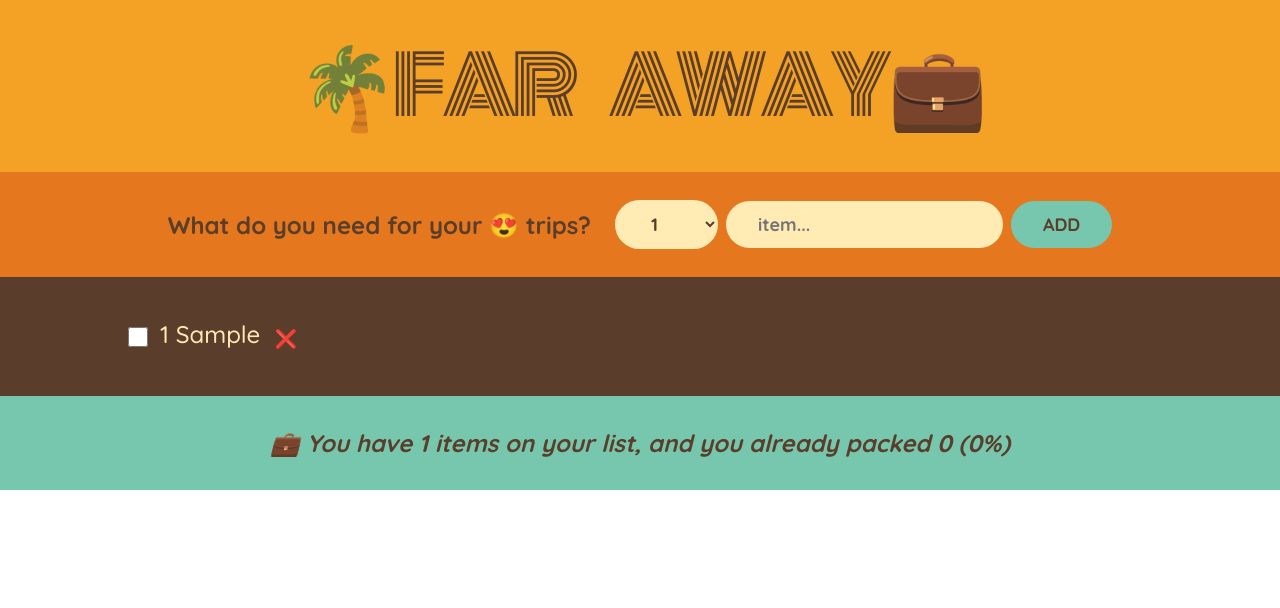
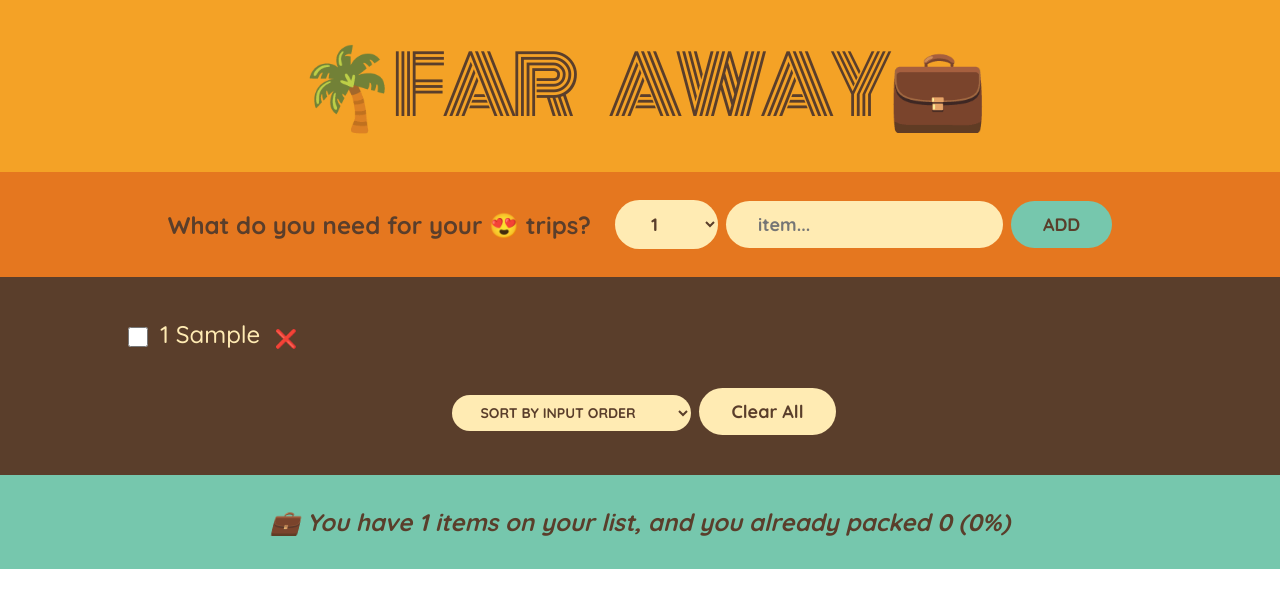
Before and after one commit to itsmeeSanj/travel-list, a React (Create React App) app: page / in a window 1280 px wide. Both pictures are taken after typing "Sample" into the empty fields and a click on the button "ADD". Shown: the top 608 px of the page. Built offline with nearby package versions, Linux system fonts and the light colour scheme.

Commit message:
add:component seperation

```diff
--- a/src/App.js
+++ b/src/App.js
@@ -1,4 +1,8 @@
 import React from "react";
+import { Logo } from "./components/Logo";
+import { Form } from "./components/Form";
+import { PackingList } from "./components/PackingList";
+import { Stats } from "./components/Stats";
 // import FlashCard from "./components/FlashCard";
 
 export default function App() {
@@ -20,6 +24,14 @@
     );
   };
 
+  const handleClearList = () => {
+    const confirmed = window.confirm(
+      "Are you sure you want to delete all the items?"
+    );
+
+    confirmed && setItems([]);
+  };
+
   return (
     <>
       <Logo />
@@ -28,6 +40,7 @@
         initialItems={items}
         onToogleItems={handleToggleItems}
         onDeleteItem={handleDeleteItems}
+        onClearList={handleClearList}
       />
       <Stats items={items} />
 
@@ -38,116 +51,3 @@
     </>
   );
 }
-
-function Logo() {
-  return <h1>🌴Far Away💼</h1>;
-}
-
-function Form({ onAddItems }) {
-  const [quantity, setQuantity] = React.useState(1);
-  const [description, setDescription] = React.useState("");
-
-  const formSubmit = (value) => {
-    value.preventDefault();
-
-    if (!description) return;
-
-    const newItem = {
-      description,
-      quantity,
-      packed: false,
-      id: Date.now(),
-    };
-
-    onAddItems(newItem); //added items
-
-    setDescription("");
-    setQuantity(1);
-  };
-
-  return (
-    <form className='add-form' onSubmit={formSubmit}>
-      <h3>What do you need for your 😍 trips? </h3>
-
-      <select
-        value={quantity}
-        onChange={(e) => {
-          setQuantity(e.target.value);
-        }}
-      >
-        {Array.from({ length: 10 }, (_, i) => i + 1).map((num) => (
-          <option value={num} key={num}>
-            {num}
-          </option>
-        ))}
-      </select>
-
-      <input
-        type='text'
-        placeholder='item...'
-        // name="tripName"
-        value={description}
-        onChange={(e) => setDescription(e.target.value)}
-      />
-
-      <button>Add</button>
-    </form>
-  );
-}
-
-function PackingList({ initialItems, onDeleteItem, onToogleItems }) {
-  return (
-    <div className='list'>
-      <ul>
-        {initialItems.map((item, index) => {
-          return (
-            <li key={index}>
-              <input
-                type='checkbox'
-                value={item?.packed}
-                onChange={() => {
-                  onToogleItems(item?.id);
-                }}
-              />
-              <label
-                for={item?.description}
-                style={
-                  item?.packed
-                    ? { textDecoration: "line-through" }
-                    : { textDecoration: "none" }
-                }
-              >
-                {" "}
-                {item?.quantity} {item?.description}{" "}
-                <button onClick={() => onDeleteItem(item?.id)}>❌</button>
-              </label>
-            </li>
-          );
-        })}
-      </ul>
-
-      {/* <Items /> */}
-    </div>
-  );
-}
-
-// function Items() {
-//   return <div>logo</div>;
-// }
-
-function Stats({ items }) {
-  const numItems = items.length;
-  const numPacked = items.filter((item) => item.packed).length;
-  const percentage = Math.round((numPacked / numItems) * 100);
-  return (
-    <footer className='stats'>
-      <em>
-        {percentage === 100
-          ? "You got everything! Ready to go ✈️"
-          : `💼 You have ${numItems} items on your list, and you already packed
-        ${numPacked}
-        (${percentage}%)`}
-      </em>
-    </footer>
-  );
-}
--- /dev/null
+++ b/src/components/Form.js
@@ -0,0 +1,53 @@
+import React from "react";
+
+export function Form({ onAddItems }) {
+  const [quantity, setQuantity] = React.useState(1);
+  const [description, setDescription] = React.useState("");
+
+  const formSubmit = (value) => {
+    value.preventDefault();
+
+    if (!description) return;
+
+    const newItem = {
+      description,
+      quantity,
+      packed: false,
+      id: Date.now(),
+    };
+
+    onAddItems(newItem); //added items
+
+    setDescription("");
+    setQuantity(1);
+  };
+
+  return (
+    <form className='add-form' onSubmit={formSubmit}>
+      <h3>What do you need for your 😍 trips? </h3>
+
+      <select
+        value={quantity}
+        onChange={(e) => {
+          setQuantity(e.target.value);
+        }}
+      >
+        {Array.from({ length: 10 }, (_, i) => i + 1).map((num) => (
+          <option value={num} key={num}>
+            {num}
+          </option>
+        ))}
+      </select>
+
+      <input
+        type='text'
+        placeholder='item...'
+        // name="tripName"
+        value={description}
+        onChange={(e) => setDescription(e.target.value)}
+      />
+
+      <button>Add</button>
+    </form>
+  );
+}
--- /dev/null
+++ b/src/components/Logo.js
@@ -0,0 +1,3 @@
+export function Logo() {
+  return <h1>🌴Far Away💼</h1>;
+}
--- /dev/null
+++ b/src/components/PackingList.js
@@ -0,0 +1,64 @@
+import React from "react";
+
+export function PackingList({
+  initialItems,
+  onDeleteItem,
+  onToogleItems,
+  onClearList,
+}) {
+  const [sortBy, setSortBy] = React.useState("input");
+
+  let sortedItems;
+
+  if (sortBy === "input") sortedItems = initialItems;
+
+  if (sortBy === "description")
+    sortedItems = initialItems
+      .slice()
+      .sort((a, b) => a.description.localeCompare(b.description));
+
+  if (sortBy === "packed")
+    sortedItems = initialItems
+      .slice()
+      .sort((a, b) => Number(a.packed) - Number(b.packed));
+
+  return (
+    <div className='list'>
+      <ul>
+        {sortedItems.map((item) => {
+          return (
+            <li key={item?.id}>
+              <input
+                type='checkbox'
+                value={item?.packed}
+                onChange={() => onToogleItems(item?.id)}
+              />
+              <label
+                htmlFor={item?.description}
+                style={
+                  item?.packed
+                    ? { textDecoration: "line-through" }
+                    : { textDecoration: "none" }
+                }
+              >
+                {item?.quantity} {item?.description}{" "}
+                <button onClick={() => onDeleteItem(item?.id)}>❌</button>
+              </label>
+            </li>
+          );
+        })}
+      </ul>
+
+      {initialItems.length > 0 && (
+        <div className='action'>
+          <select value={sortBy} onChange={(e) => setSortBy(e.target.value)}>
+            <option value='input'>Sort by input order</option>
+            <option value='description'>Sort by description</option>
+            <option value='packed'>Sort by packed status</option>
+          </select>
+          <button onClick={() => onClearList()}>Clear All</button>
+        </div>
+      )}
+    </div>
+  );
+}
--- /dev/null
+++ b/src/components/Stats.js
@@ -0,0 +1,20 @@
+export function Stats({ items }) {
+  const numItems = items.length;
+  const numPacked = items.filter((item) => item.packed).length;
+  const percentage = Math.round((numPacked / numItems) * 100);
+  return (
+    <footer className='stats'>
+      {numItems > 0 ? (
+        <em>
+          {percentage === 100
+            ? "You got everything! Ready to go ✈️"
+            : `💼 You have ${numItems} items on your list, and you already packed
+            ${numPacked}
+            (${percentage}%)`}
+        </em>
+      ) : (
+        <em>Start adding some items to your packing list🧳</em>
+      )}
+    </footer>
+  );
+}
```
